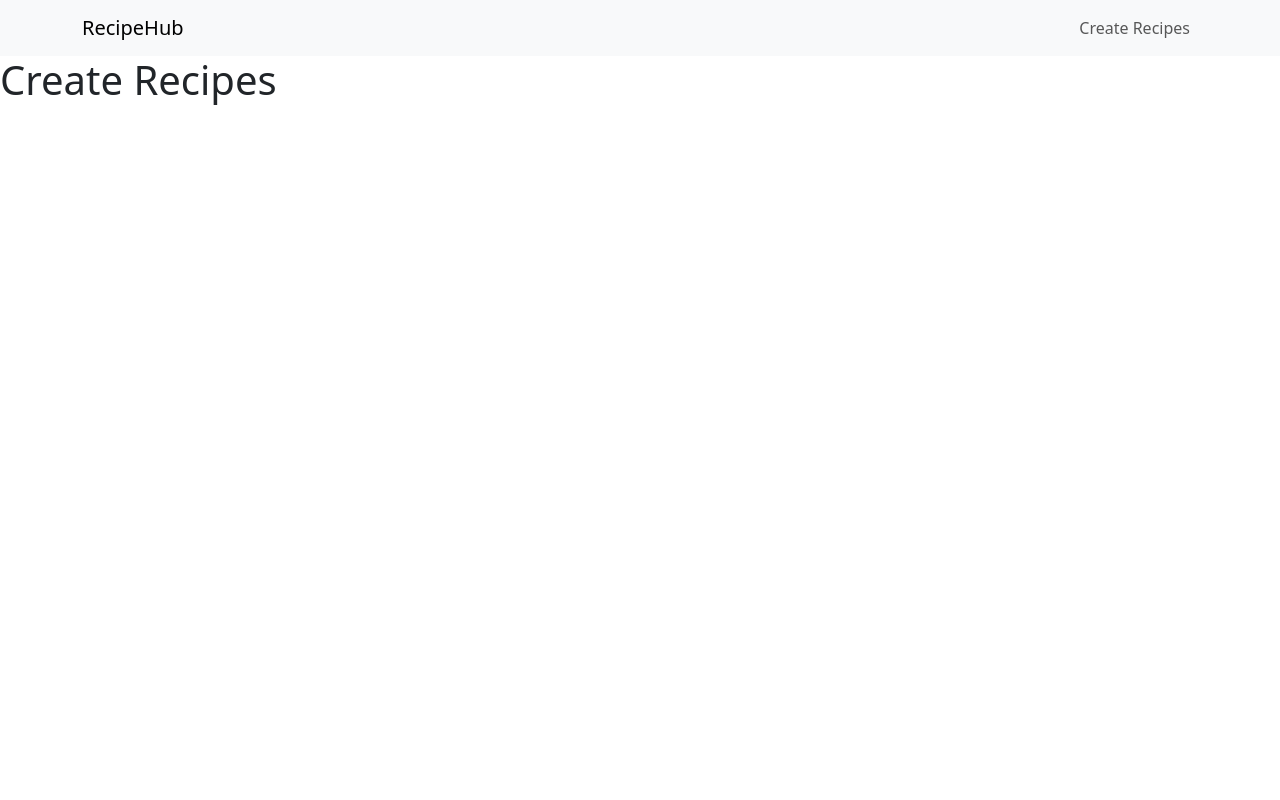
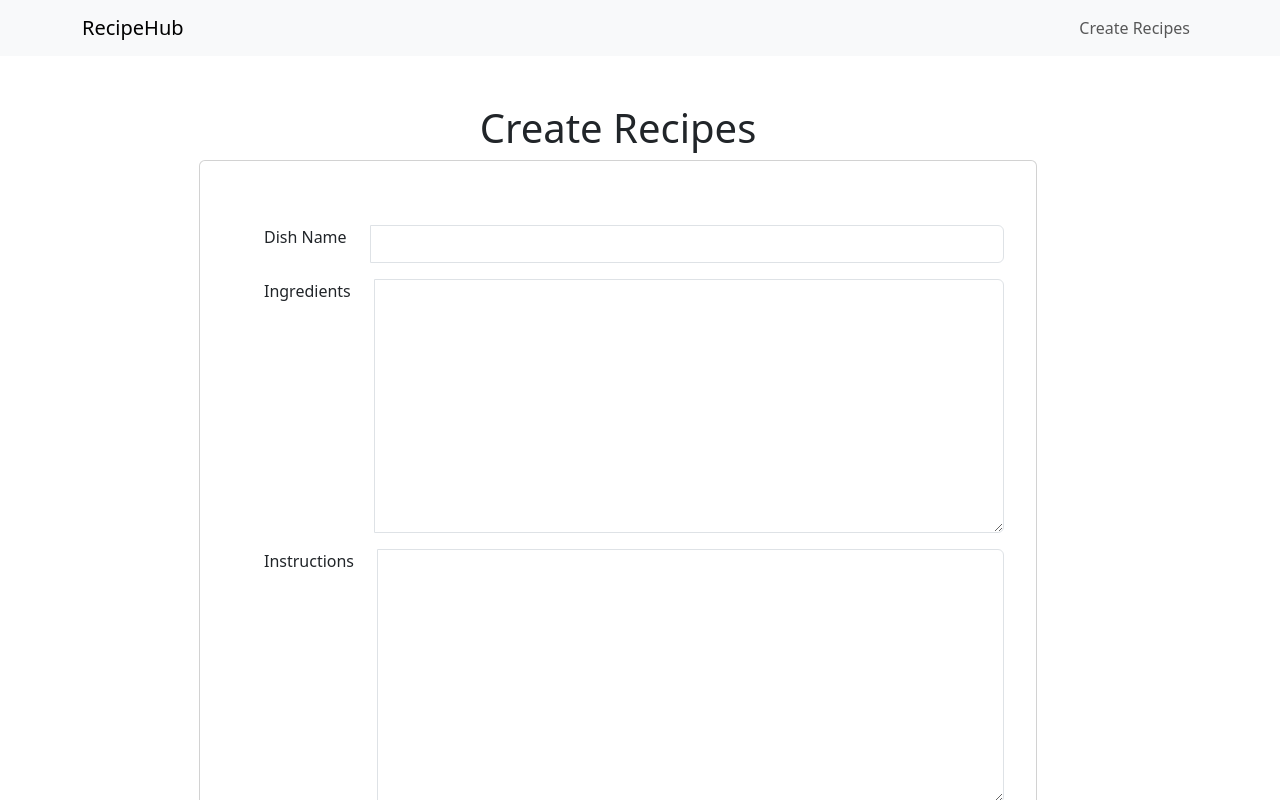
Before and after one commit to RamandeepVandal/recipes-app, a React (Vite) app in the folder client/: page /create in a window 1280 px wide. Shown: the top 800 px of the page. Built offline with nearby package versions, Linux system fonts and the light colour scheme.

Commit message:
created a create recipe form

```diff
--- a/client/src/screens/CreateRecipes.jsx
+++ b/client/src/screens/CreateRecipes.jsx
@@ -1,14 +1,120 @@
-import React from 'react';
+import React, { useState } from "react";
+import Axios from "axios";
 
 // components
-import { Header } from '../components/Header';
+import { Header } from "../components/Header";
 
 export const CreateRecipes = () => {
+  // form inputs
+  const [dishName, setDishName] = useState("");
+  const [ingredients, setIngredients] = useState("");
+  const [instructions, setInstructions] = useState("");
+  // showToast
+  const [toast, setToast] = useState(false);
+
+  // onSubmit
+  const onSubmit = async (e) => {
+    e.preventDefault();
+
+    // add new line tag to every new line in text to store in db
+    const modifiedIngredients = ingredients.replace(/\n\n\n/g, "#NEWLINE#");
+    const modifiedInstructions = instructions.replace(/\n\n\n/g, "#NEWLINE#");
+
+    // POST the user input into the recipe-app db
+    try {
+      await Axios.post("http://localhost:5000/recipes", {
+        dishName: dishName,
+        ingredients: modifiedIngredients,
+        instructions: modifiedInstructions,
+      });
+      setToast(true);
+    } catch (error) {
+      console.log(error);
+    }
+
+    // reset the states
+    setDishName("");
+    setIngredients("");
+    setInstructions("");
+  };
+
   return (
     <div>
-        <Header />
+      <Header />
 
+      <section className="container d-flex justify-content-center align-items-center flex-column m-5">
         <h1>Create Recipes</h1>
+
+        <div className="d-flex flex-column card p-5">
+          <form onSubmit={onSubmit}>
+            <div className="input-group m-3">
+              <label className="me-4 form-label" htmlFor="dishName">
+                Dish Name
+              </label>
+              <input
+                type="text"
+                id="dishName"
+                className="form-control"
+                value={dishName}
+                onChange={(e) => setDishName(e.target.value)}
+              />
+            </div>
+            <div className="input-group m-3">
+              <label className="me-4 form-label" htmlFor="ingredients">
+                Ingredients
+              </label>
+              <textarea
+                name="ingredients"
+                id="ingredients"
+                cols="60"
+                rows="10"
+                className="form-control"
+                value={ingredients}
+                onChange={(e) => setIngredients(e.target.value)}
+              ></textarea>
+            </div>
+            <div className="input-group m-3">
+              <label className="me-4 form-label" htmlFor="instruction">
+                Instructions
+              </label>
+              <textarea
+                name="instruction"
+                id="instruction"
+                cols="60"
+                rows="10"
+                className="form-control"
+                value={instructions}
+                onChange={(e) => setInstructions(e.target.value)}
+              ></textarea>
+            </div>
+
+            <div className="d-flex justify-content-center align-items-center">
+              <button className="btn btn-dark btn-block btn-lg" type="submit">
+                Create
+              </button>
+            </div>
+          </form>
+        </div>
+
+        <div
+          class="toast"
+          role="alert"
+          aria-live="assertive"
+          aria-atomic="true"
+          auto-hide='false'
+        >
+          <div class="toast-header">
+            <button
+              type="button"
+              class="btn-close"
+              data-bs-dismiss="toast"
+              aria-label="Close"
+              onClick={() => setToast(false)}
+            ></button>
+          </div>
+          <div class="toast-body">Hello, world! This is a toast message.</div>
+        </div>
+      </section>
     </div>
-  )
-}
+  );
+};
```
